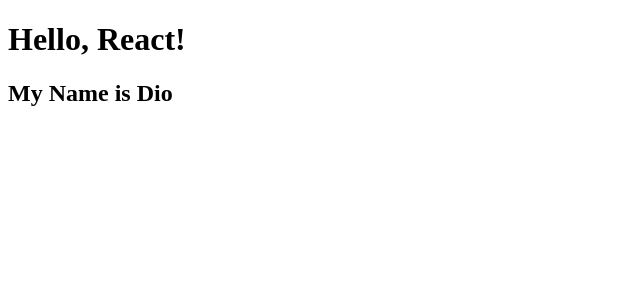
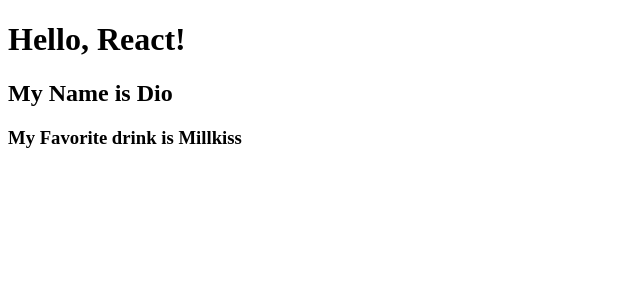
Before and after one commit to jiduslove/Dio-portfolio-sample, a React (Create React App) app: page / in a window 1280 px wide. Shown: the top 300 px of the page, without its empty margins (0-640 px from the left). Built offline with nearby package versions, Linux system fonts and the light colour scheme.

Commit message:
second commit

```diff
--- a/src/App.jsx
+++ b/src/App.jsx
@@ -3,6 +3,7 @@
     <div>
       <h1>Hello, React!</h1>
       <h2>My Name is Dio</h2>
+      <h3>My Favorite drink is Millkiss</h3>
     </div>
   );
 }
```
Also changed, not shown: 1 other file (tests, documents, lock files or other folders).
